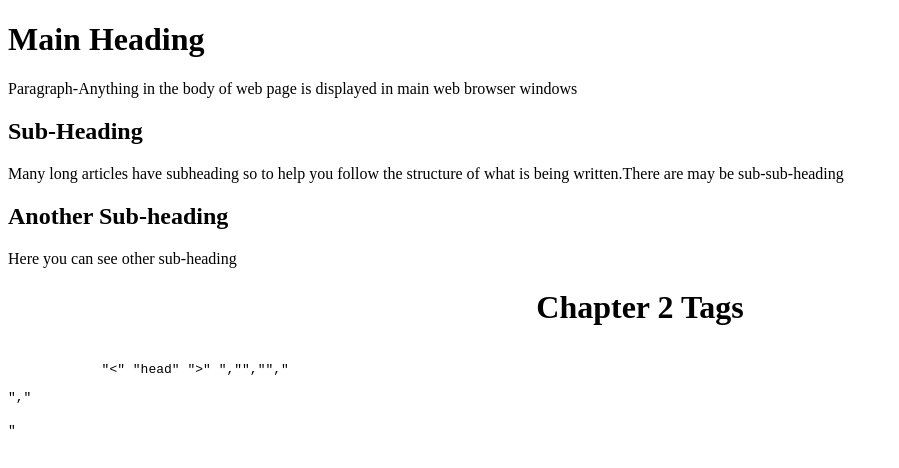
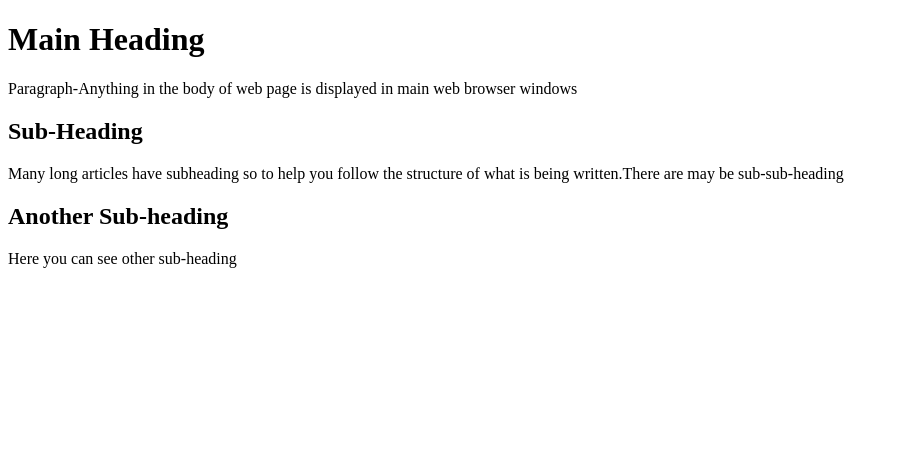
Before and after one commit to hassan-dev51/HTML-CSS-repository, a plain HTML site: page index.html in a window 1280 px wide. Shown: the whole page, without its empty margins (0-899 px from the left). Drawn offline with Linux system fonts and the light colour scheme.

Commit message:
Update index.html

```diff
--- a/index.html
+++ b/index.html
@@ -12,12 +12,5 @@
     <p>Many long articles have subheading so to help you follow the structure of what is being written.There are may be sub-sub-heading </p>
     <h2>Another Sub-heading</h2>
     <p>Here you can see other sub-heading </p>
-    <h1 style="text-align: center;">Chapter 2 Tags</h1>
-    <p>
-        <pre>
-
-            "<" "head" ">" </head>","<title></title>","<body></body>","<p></p>","<h1></h1>"
-        </pre>
-    </p>
 </body>
 </html>
```
